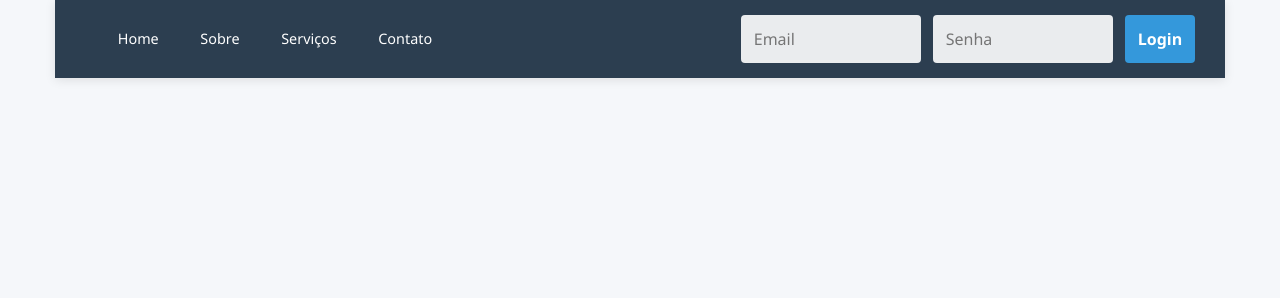
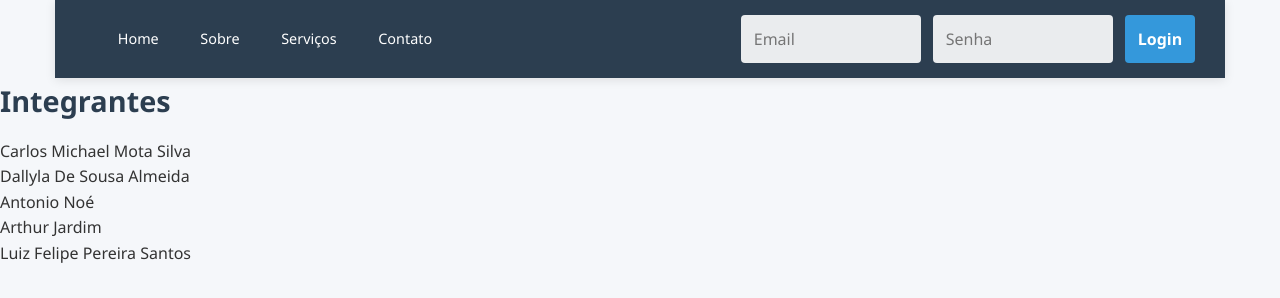
Before and after one commit to Mota-Silva/DEV.WEB-2025.2, a plain HTML site: page HTML/Formulario-html+css/index.html in a window 1280 px wide. Drawn offline with Linux system fonts and the light colour scheme.

Commit message:
Update index.html

```diff
--- a/HTML/Formulario-html+css/index.html
+++ b/HTML/Formulario-html+css/index.html
@@ -26,5 +26,14 @@
             </nav>
         </header>
     </div>
+    <h1> Integrantes</h1>
+                <ul>
+                    <li>Carlos Michael Mota Silva</li>
+                    <li>Dallyla De Sousa Almeida</li>
+                    <li>Antonio Noé
+                    <li>Arthur Jardim</li>
+                    <li>Luiz Felipe Pereira Santos</li>
+                </ul>
 </body>
+
 </html>
```
